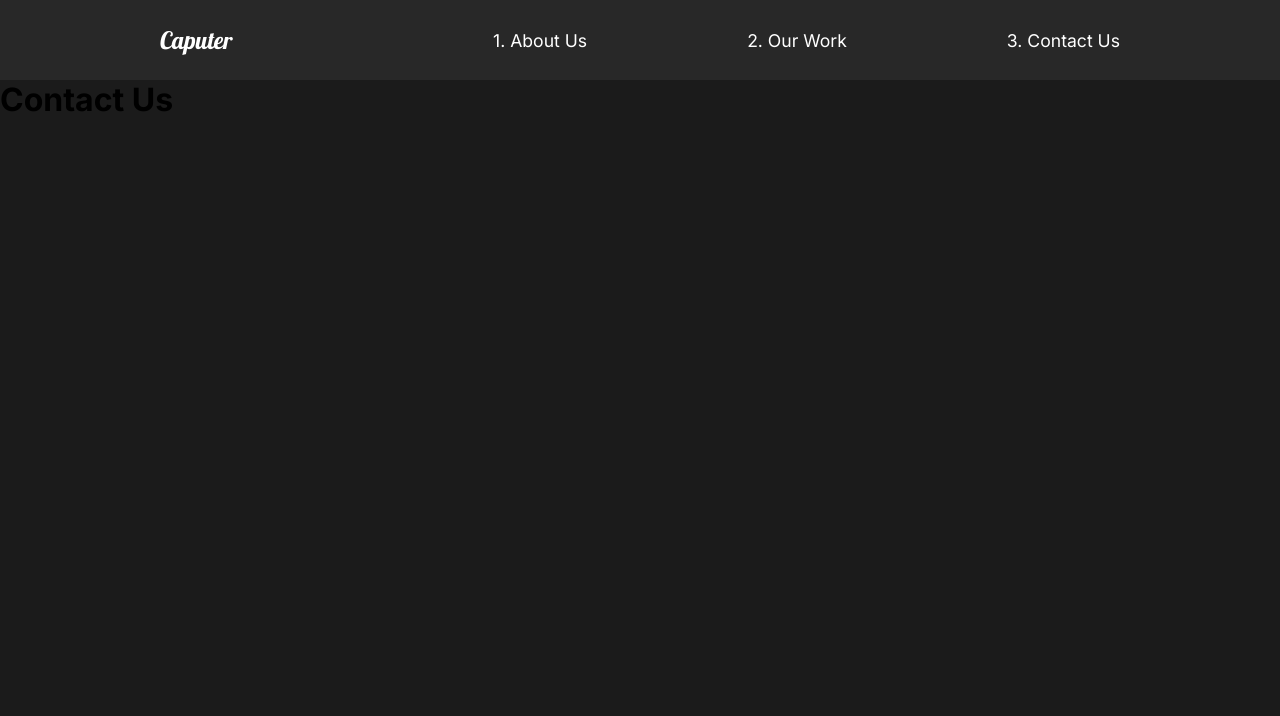
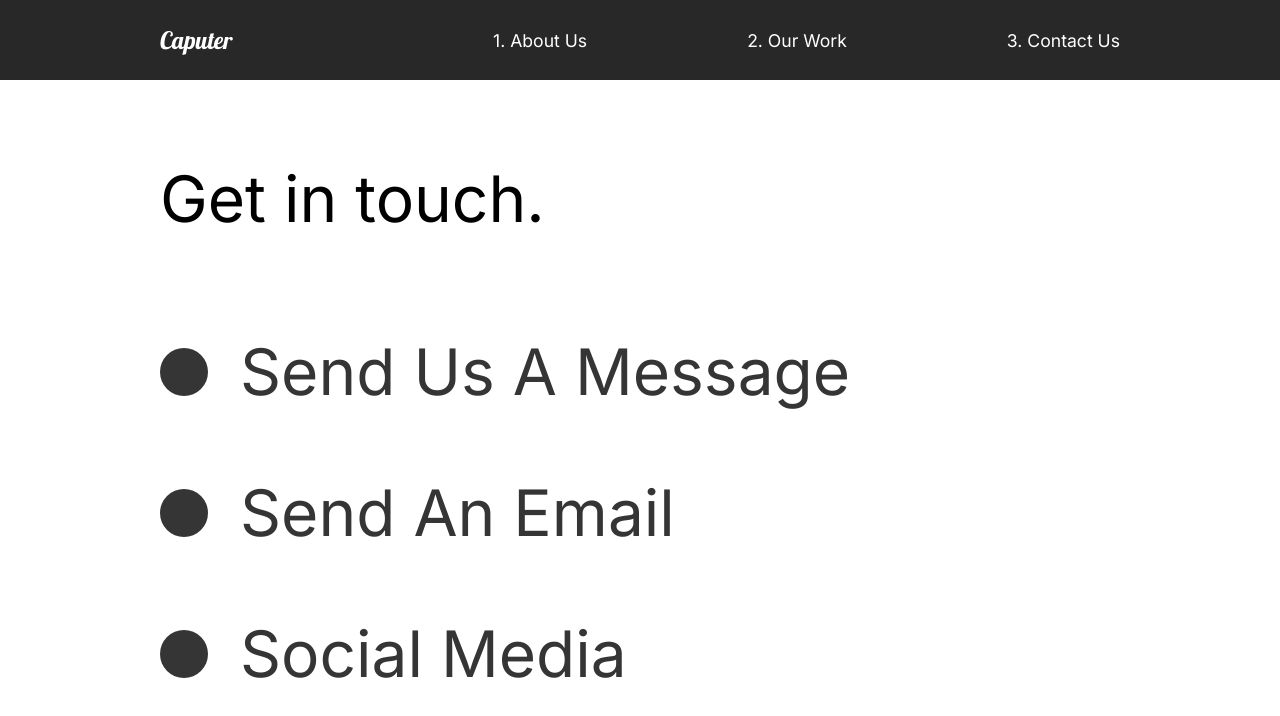
Before and after one commit to petarstojkovic92/capture, a React (Create React App) app: page /contact in a window 1280 px wide. Shown: the top 716 px of the page. Built offline with nearby package versions, Linux system fonts and the light colour scheme.

Commit message:
18. Contact Us Animation

```diff
--- a/src/pages/ContactUs.js
+++ b/src/pages/ContactUs.js
@@ -1,19 +1,77 @@
 import React from "react";
 // Animations
 import { motion } from "framer-motion";
-import { pageAnimation } from "../animation";
+import { pageAnimation, titleAnimation } from "../animation";
+// Importing styles
+import styled from "styled-components";
 
 const ContactUs = () => {
   return (
-    <motion.div
+    <ContactStyle
       variants={pageAnimation}
       initial='hidden'
       animate='show'
       exit='exit'
+      style={{ background: "#fff" }}
     >
-      <h1>Contact Us</h1>
-    </motion.div>
+      <Title>
+        <Hide>
+          <motion.h2 variants={titleAnimation}>Get in touch.</motion.h2>
+        </Hide>
+      </Title>
+      <div>
+        <Hide>
+          <Social variants={titleAnimation}>
+            <Circle />
+            <h2>Send Us A Message</h2>
+          </Social>
+        </Hide>
+        <Hide>
+          <Social variants={titleAnimation}>
+            <Circle />
+            <h2>Send An Email</h2>
+          </Social>
+        </Hide>
+        <Hide>
+          <Social variants={titleAnimation}>
+            <Circle />
+            <h2>Social Media</h2>
+          </Social>
+        </Hide>
+      </div>
+    </ContactStyle>
   );
 };
 
+const ContactStyle = styled(motion.div)`
+  padding: 5rem 10rem;
+  color: #353535;
+  min-height: 90vh;
+`;
+
+const Title = styled.div`
+  margin-bottom: 4rem;
+  color: black;
+`;
+
+const Hide = styled.div`
+  overflow: hidden;
+`;
+
+const Circle = styled.div`
+  border-radius: 50%;
+  width: 3rem;
+  height: 3rem;
+  background: #353535;
+`;
+
+const Social = styled(motion.div)`
+  display: flex;
+  align-items: center;
+
+  h2 {
+    margin: 2rem;
+  }
+`;
+
 export default ContactUs;
```
Also changed, not shown: 1 other file (tests, documents, lock files or other folders).
